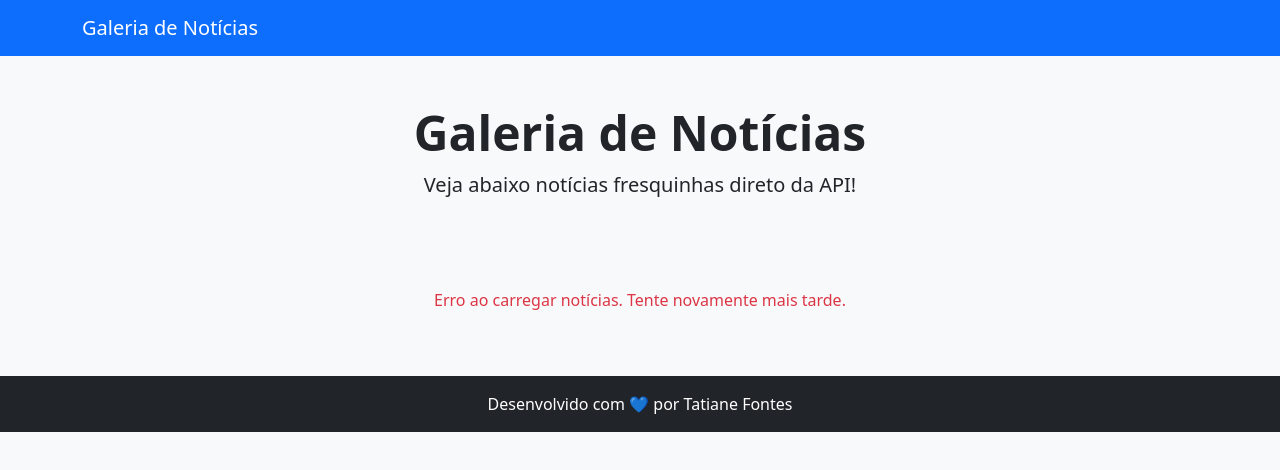
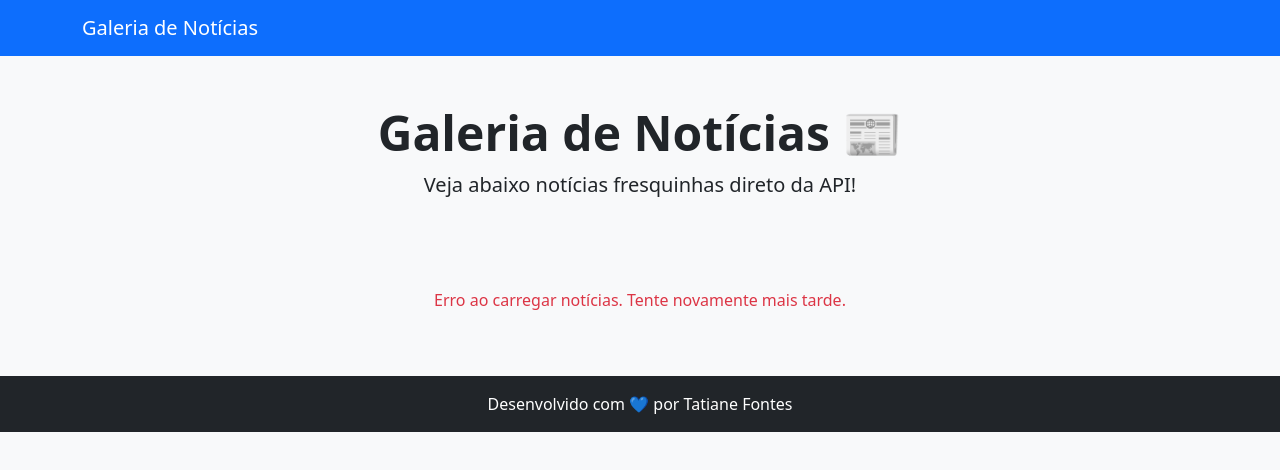
Before and after one commit to thathy23/noticias_em_tempo_real, a plain HTML site: page index.html in a window 1280 px wide. Drawn offline with nearby package versions, Linux system fonts and the light colour scheme; no server answers.

Commit message:
add imagem de jornal

```diff
--- a/index.html
+++ b/index.html
@@ -16,7 +16,7 @@
 
   <header class="bg-light py-5 mb-4 text-center">
     <div class="container">
-      <h1 class="display-5 fw-bold">Galeria de Notícias </h1>
+      <h1 class="display-5 fw-bold">Galeria de Notícias 📰 </h1>
       <p class="lead">Veja abaixo notícias fresquinhas direto da API!</p>
     </div>
   </header>
```
